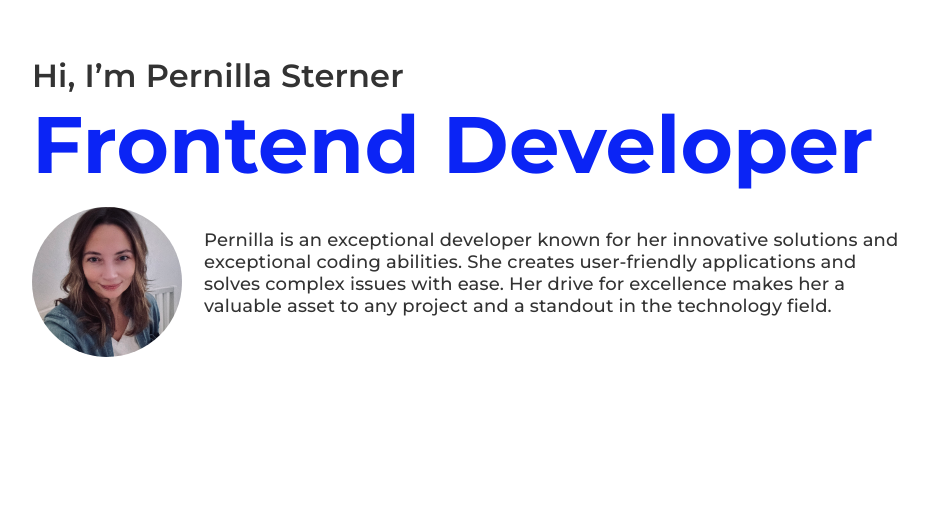
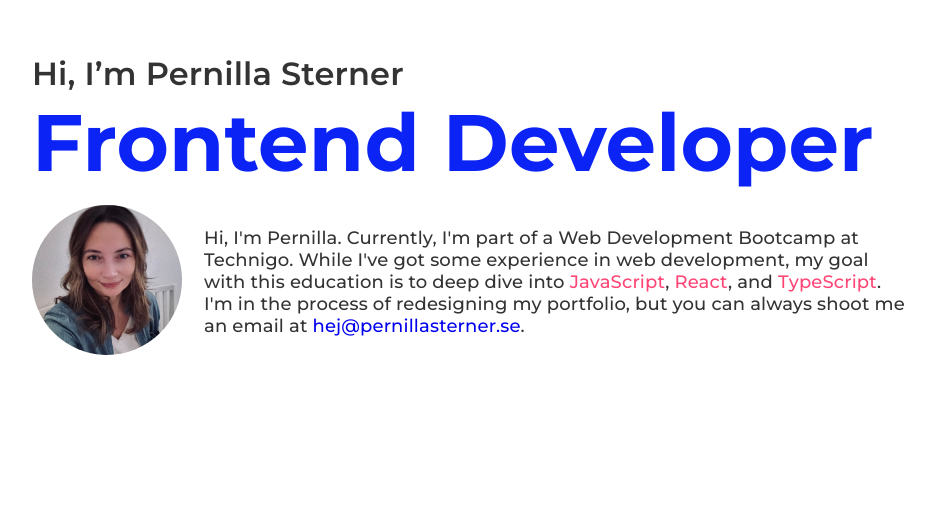
Before and after one commit to pernillasterner/pernillasterner.se, a React (Vite) app: page / in a window 1280 px wide. Shown: the part 284-800 px from the top of the page, without its empty margins (158-1093 px from the left). Built offline with nearby package versions, Linux system fonts and the light colour scheme.

Commit message:
Update about me text

```diff
--- a/src/components/Intro/Intro.jsx
+++ b/src/components/Intro/Intro.jsx
@@ -11,11 +11,13 @@ export const Intro = () => {
         <div className="about-me-container">
           <div className="profile-image"></div>
           <div className="about-me-text">
-            Pernilla is an exceptional developer known for her innovative
-            solutions and exceptional coding abilities. She creates
-            user-friendly applications and solves complex issues with ease. Her
-            drive for excellence makes her a valuable asset to any project and a
-            standout in the technology field.
+            Hi, I'm Pernilla. Currently, I'm part of a Web Development Bootcamp
+            at Technigo. While I've got some experience in web development, my
+            goal with this education is to deep dive into
+            <span> JavaScript</span>, <span>React</span>, and
+            <span> TypeScript</span>. I'm in the process of redesigning my
+            portfolio, but you can always shoot me an email at
+            <a href="mailto:hej@pernillasterner.se"> hej@pernillasterner.se</a>.
           </div>
         </div>
       </div>
--- a/src/components/Intro/Intro.scss
+++ b/src/components/Intro/Intro.scss
@@ -40,6 +40,10 @@
         font-weight: 400;
         padding: 22px;
         font-size: 18px;
+
+        span {
+          color: var(--clr-secondary);
+        }
       }
     }
   }
--- a/src/index.scss
+++ b/src/index.scss
@@ -55,7 +55,6 @@ main {
 
 a {
   text-decoration: none;
-  color: var(--clr-white);
   cursor: pointer;
 }
 
```
